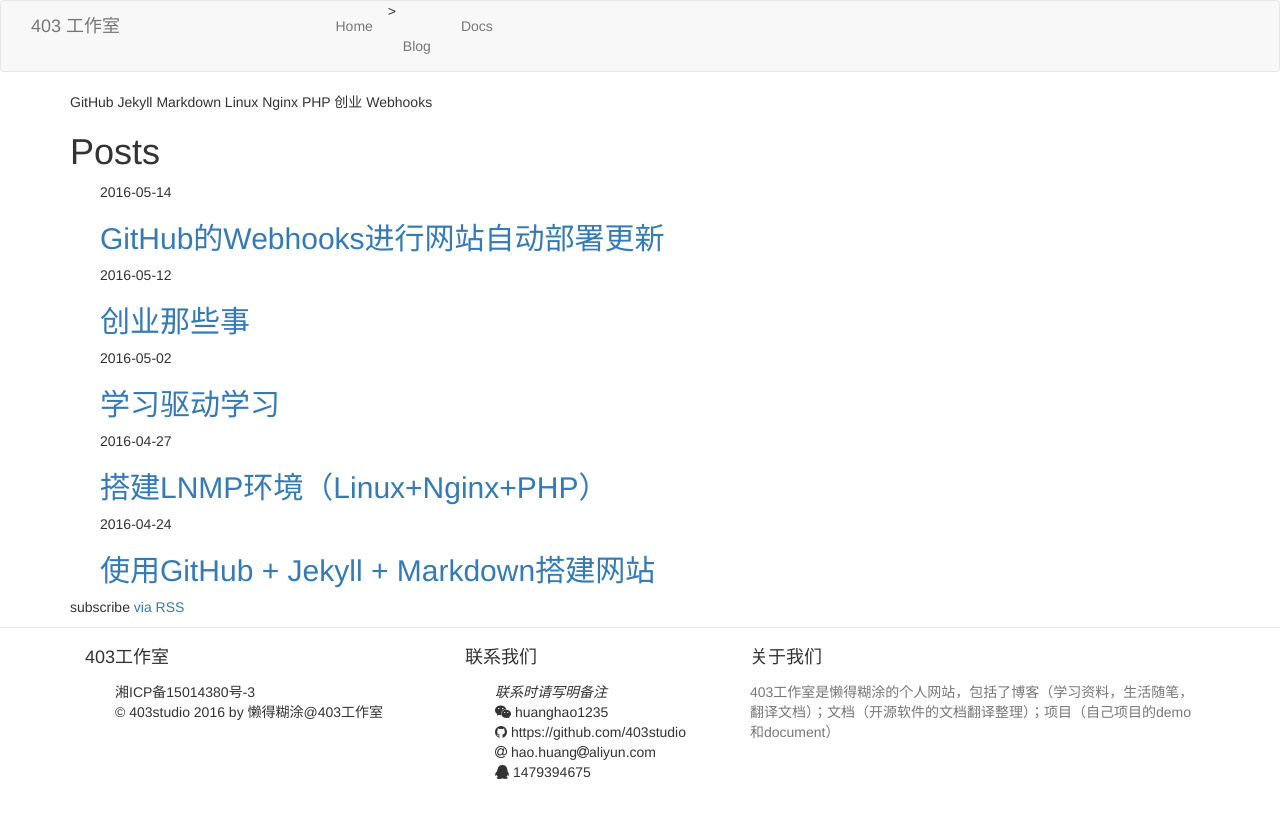
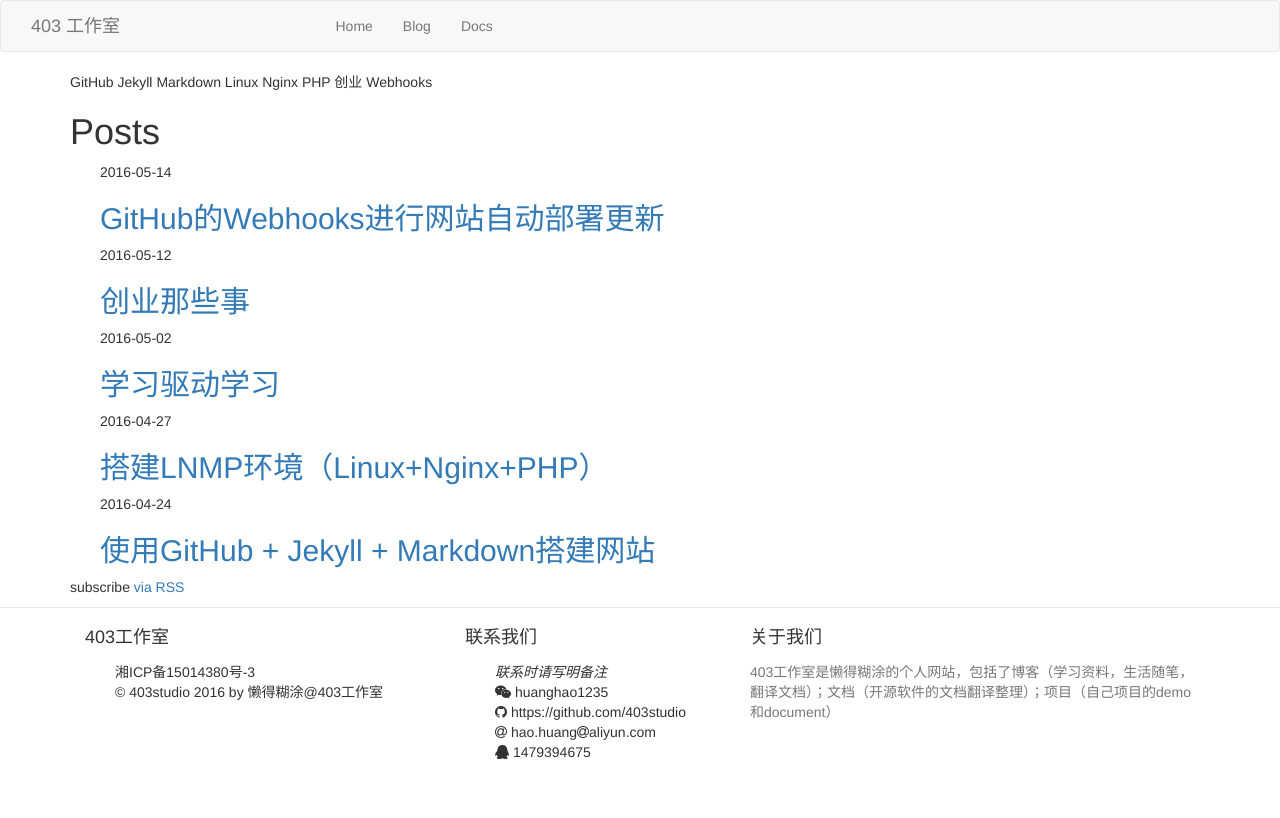
Before and after one commit to 403studio/blog.403studio.com, a Jekyll site: the page built from index.html, in a window 1280 px wide. Shown: the top 818 px of the page. Built offline with Jekyll 4.4.1, drawn with Linux system fonts in a browser that asks for light colours; nearby versions of some CDN libraries.

Commit message:
Update template

```diff
--- a/_includes/header.html
+++ b/_includes/header.html
@@ -6,7 +6,7 @@
         <div class="collapse navbar-collapse align-right">
             <ul class="nav navbar-nav">
                 <li {% if page.navid == 'home' %}class="active"{% endif %}><a title="首页" href="http://www.403sutdio.com">Home</a></li>
-                <li {% if page.navid == 'blog' %}class="active"{% endif %}>><a title="博客" href="http://blog.403studio.com">Blog</a></li>
+                <li {% if page.navid == 'blog' %}class="active"{% endif %}><a title="博客" href="http://blog.403studio.com">Blog</a></li>
                 <li><a href="http://docs.403studio.com">Docs</a></li>
             </ul>
         </div>
```
